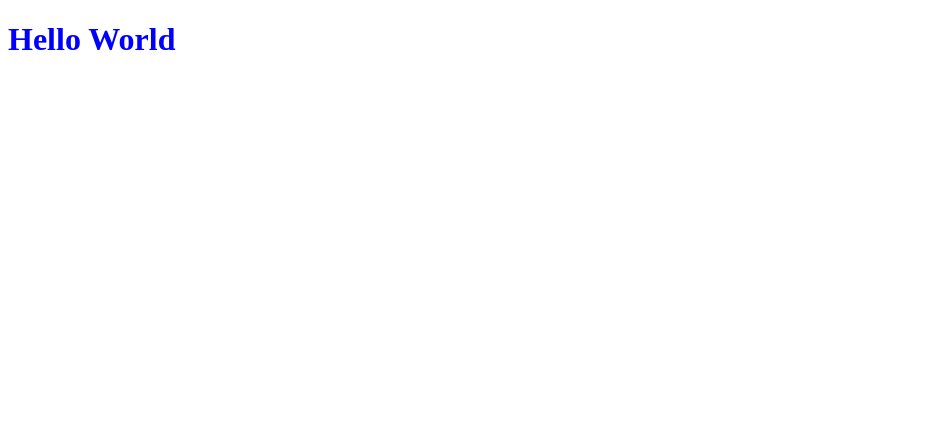
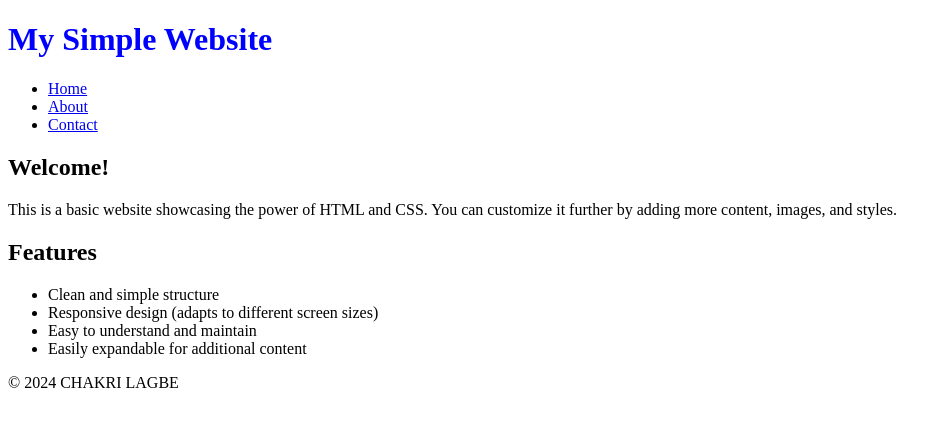
Before and after one commit to sayeedsifat/test_project, a plain HTML site: page index.html in a window 1280 px wide. Shown: the whole page, without its empty margins (0-951 px from the left). Drawn offline with Linux system fonts and the light colour scheme.

Commit message:
Update index.html

```diff
--- a/index.html
+++ b/index.html
@@ -1,13 +1,43 @@
+
 <!DOCTYPE html>
 <html lang="en">
 <head>
-    <meta charset="UTF-8">
-    <meta http-equiv="X-UA-Compatible" content="IE=edge">
-    <meta name="viewport" content="width=device-width, initial-scale=1.0">
-    <link rel="stylesheet" href="./style.css"/>
-    <title>Document</title>
+  <meta charset="UTF-8">
+  <meta name="viewport" content="width=device-width, initial-scale=1.0">
+  <link rel="stylesheet" href="style.css">
+  <title>CHAKRI LAGBE</title>
 </head>
 <body>
-    <h1>Hello World</h1>
+  <header>
+    <h1>My Simple Website</h1>
+    <nav>
+      <ul>
+        <li><a href="#">Home</a></li>
+        <li><a href="#">About</a></li>
+        <li><a href="#">Contact</a></li>
+      </ul>
+    </nav>
+  </header>
+
+  <main>
+    <section>
+      <h2>Welcome!</h2>
+      <p>This is a basic website showcasing the power of HTML and CSS. You can customize it further by adding more content, images, and styles.</p>
+    </section>
+
+    <section>
+      <h2>Features</h2>
+      <ul>
+        <li>Clean and simple structure</li>
+        <li>Responsive design (adapts to different screen sizes)</li>
+        <li>Easy to understand and maintain</li>
+        <li>Easily expandable for additional content</li>
+      </ul>
+    </section>
+  </main>
+
+  <footer>
+    <p>&copy; 2024 CHAKRI LAGBE</p>
+  </footer>
 </body>
 </html>
```
